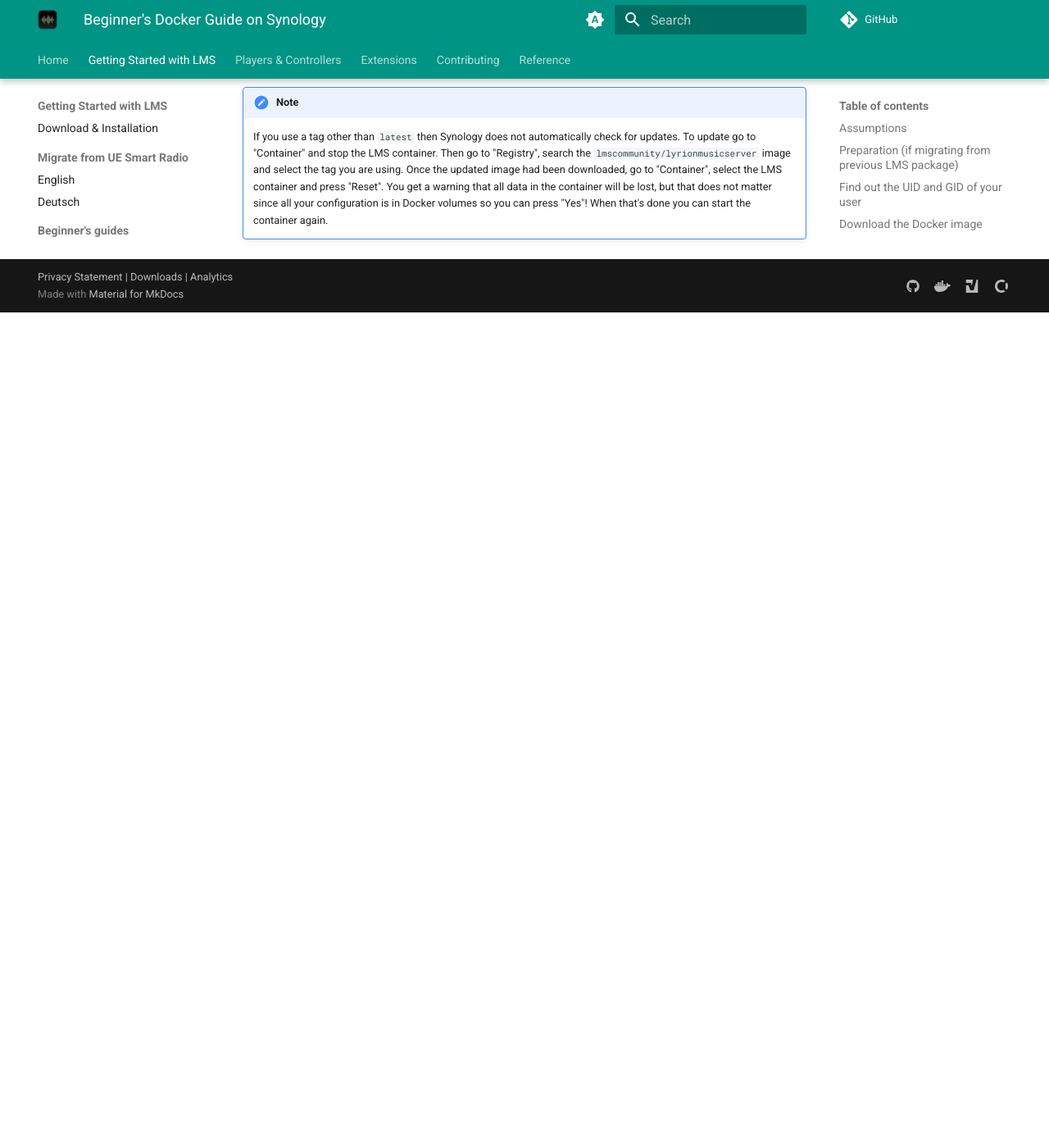
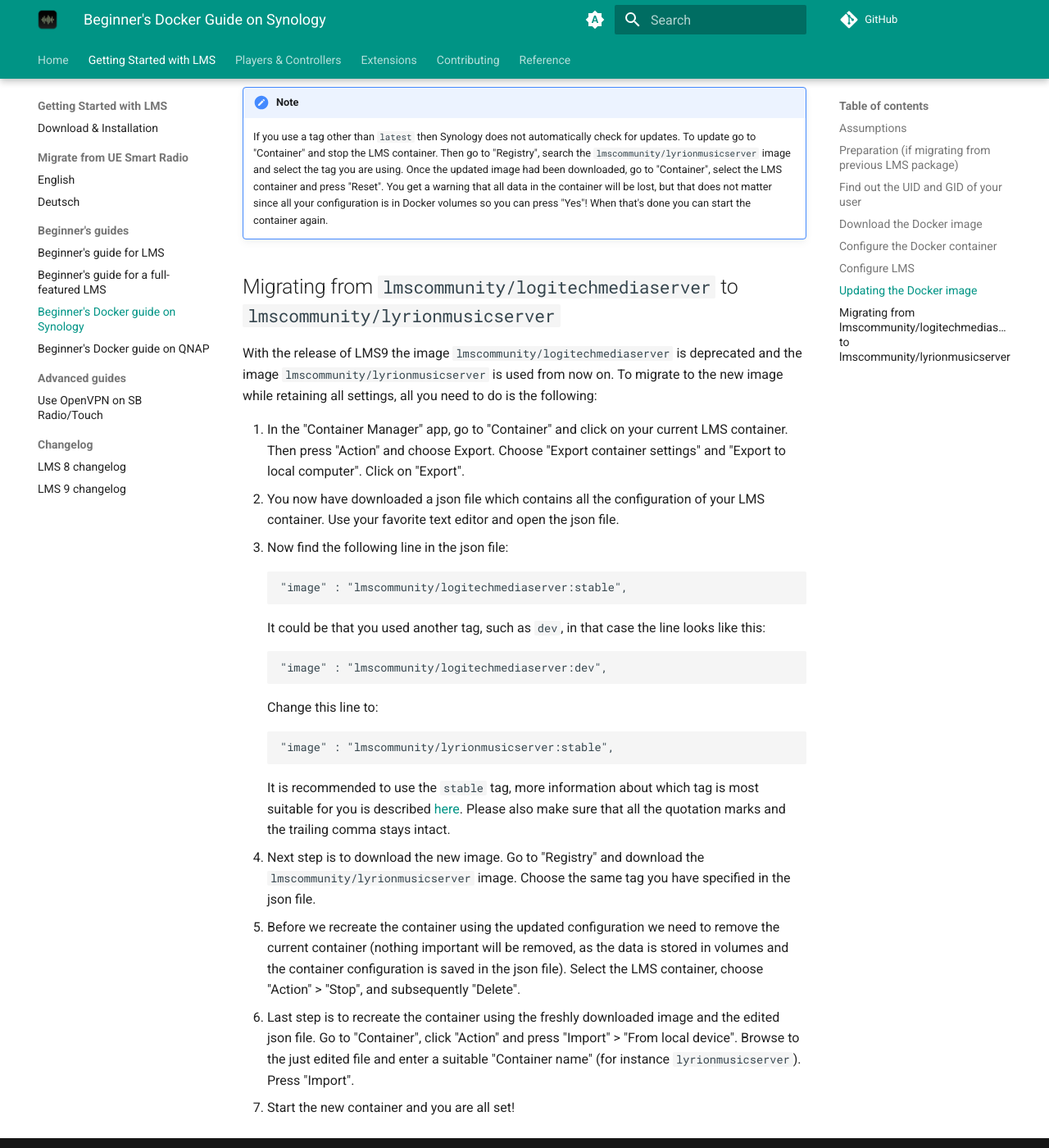
Before and after one commit to LMS-Community/lms-community.github.io, an MkDocs documentation site: the page built from docs/getting-started/beginners-guide-synology-docker.md, in a window 1280 px wide and 1400 px high, scrolled down 3806 px. Shown: the whole window at 82% size. Built offline with MkDocs 1.6.1 and Material for MkDocs 9.7.7, drawn with Linux system fonts in a browser that asks for light colours; a script that is not in the unit is left out; plug-ins that fetch from the network failed and are left out; comment, search, counter and statistics services are not loaded; before the commit the page ends 4187 px from its top, so only the background shows below that.

Commit message:
Add section to Syno guide how to migrate to new Docker image

```diff
--- a/docs/getting-started/beginners-guide-synology-docker.md
+++ b/docs/getting-started/beginners-guide-synology-docker.md
@@ -113,3 +113,28 @@
     select the LMS container and press "Reset". You get a warning that all data in the container will be lost,
     but that does not matter since all your configuration is in Docker volumes so you can press "Yes"! When
     that's done you can start the container again.
+
+## Migrating from `lmscommunity/logitechmediaserver` to `lmscommunity/lyrionmusicserver`
+
+With the release of LMS9 the image `lmscommunity/logitechmediaserver` is deprecated and the image `lmscommunity/lyrionmusicserver` is used from now on. To migrate to the new image while retaining all settings, all you need to do is the following:
+
+1. In the "Container Manager" app, go to "Container" and click on your current LMS container. Then press "Action" and choose Export. Choose "Export container settings" and "Export to local computer". Click on "Export".
+2. You now have downloaded a json file which contains all the configuration of your LMS container. Use your favorite text editor and open the json file.
+3. Now find the following line in the json file:
+
+        "image" : "lmscommunity/logitechmediaserver:stable",
+
+    It could be that you used another tag, such as `dev`, in that case the line looks like this:
+
+        "image" : "lmscommunity/logitechmediaserver:dev",
+
+    Change this line to:
+
+        "image" : "lmscommunity/lyrionmusicserver:stable",
+
+    It is recommended to use the `stable` tag, more information about which tag is most suitable for you is described [here](https://hub.docker.com/r/lmscommunity/lyrionmusicserver). Please also make sure that all the quotation marks and the trailing comma stays intact.
+
+4. Next step is to download the new image. Go to "Registry" and download the `lmscommunity/lyrionmusicserver` image. Choose the same tag you have specified in the json file.
+5. Before we recreate the container using the updated configuration we need to remove the current container (nothing important will be removed, as the data is stored in volumes and the container configuration is saved in the json file). Select the LMS container, choose "Action" > "Stop", and subsequently "Delete".
+6. Last step is to recreate the container using the freshly downloaded image and the edited json file. Go to "Container", click "Action" and press "Import" > "From local device". Browse to the just edited file and enter a suitable "Container name" (for instance `lyrionmusicserver`). Press "Import".
+7. Start the new container and you are all set!
```
